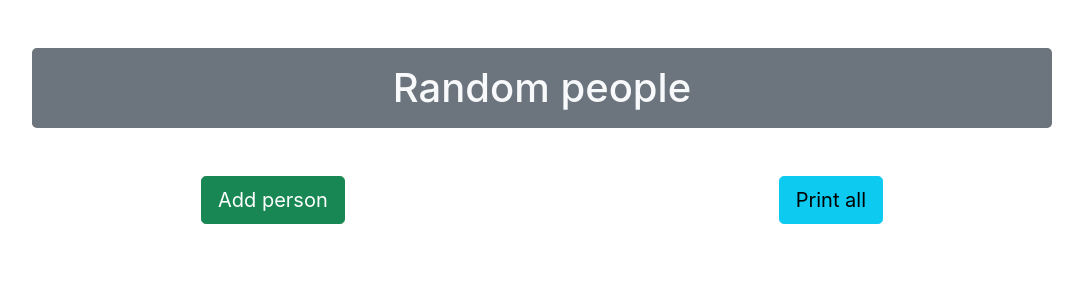
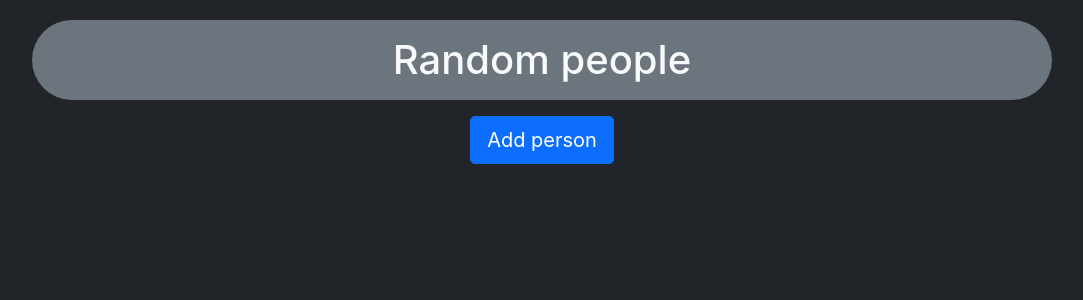
Before and after one commit to vladsomai/random_people_react, a React (Create React App) app: page / in a window 1280 px wide. Shown: the top 300 px of the page, without its empty margins (98-1181 px from the left). Built offline with nearby package versions, Linux system fonts and the light colour scheme.

Commit message:
add dark theme
aa

```diff
--- a/public/index.html
+++ b/public/index.html
@@ -11,6 +11,7 @@
     />
     <link rel="apple-touch-icon" href="%PUBLIC_URL%/logo192.png" />
     <link rel="manifest" href="%PUBLIC_URL%/manifest.json" />
+
     <!-- Bootstrap CSS -->
     <link
       href="https://cdn.jsdelivr.net/npm/bootstrap@5.0.2/dist/css/bootstrap.min.css"
@@ -18,9 +19,9 @@
       integrity="sha384-EVSTQN3/azprG1Anm3QDgpJLIm9Nao0Yz1ztcQTwFspd3yD65VohhpuuCOmLASjC"
       crossorigin="anonymous"
     />
-    <title>React App</title>
+    <title>Random people</title>
   </head>
-  <body class="">
+  <body class="bg-dark">
     <noscript>You need to enable JavaScript to run this app.</noscript>
     <div id="root"></div>
     <script
--- a/src/App.js
+++ b/src/App.js
@@ -12,37 +12,29 @@ const App = () => {
           console.log(RandomPerson.name.first);
         }
         console.log("Random person fetched..");
+        window.scrollBy(0, 100);
       });
   };
 
-  const printAllPeople = () => {
-    for (let Person of People) {
-      console.log(Person.name.first);
-    }
-  };
-
   return (
-    <div className="container text-center">
-      <h1 className=" bg-secondary text-light rounded-3 m-5 pb-3 pt-3">
-        Random people
-      </h1>
-
-      <div className="d-flex justify-content-around">
-        <button className="btn btn-lg btn-success" onClick={fetchPerson}>
-          Add person
-        </button>
-        <button className="btn btn-lg btn-info" onClick={printAllPeople}>
-          Print all
-        </button>
+    <div className="container">
+      <div className="sticky-top pb-1 pt-1 text-center d-flex flex-column">
+        <h1 className="bg-secondary text-light rounded-pill mx-5 my-3 py-3">
+          Random people
+        </h1>
+        <div className="">
+          <button className="btn btn-lg btn-primary" onClick={fetchPerson}>
+            Add person
+          </button>
+        </div>
       </div>
-
       {Object.keys(People).length === 0 ? null : (
-        <table className="table table-striped table-hover mt-5">
+        <table className="table text-center table-striped table-hover mt-5 table-dark border-secondary table-bordered">
           <thead>
-            <tr>
-              <th>First name</th>
-              <th>Last name</th>
-              <th>Email</th>
+            <tr className='fs-2'>
+              <th className='bg-secondary'>First name</th>
+              <th className='bg-secondary'>Last name</th>
+              <th className='bg-secondary'>Email</th>
             </tr>
           </thead>
           <tbody>
```
